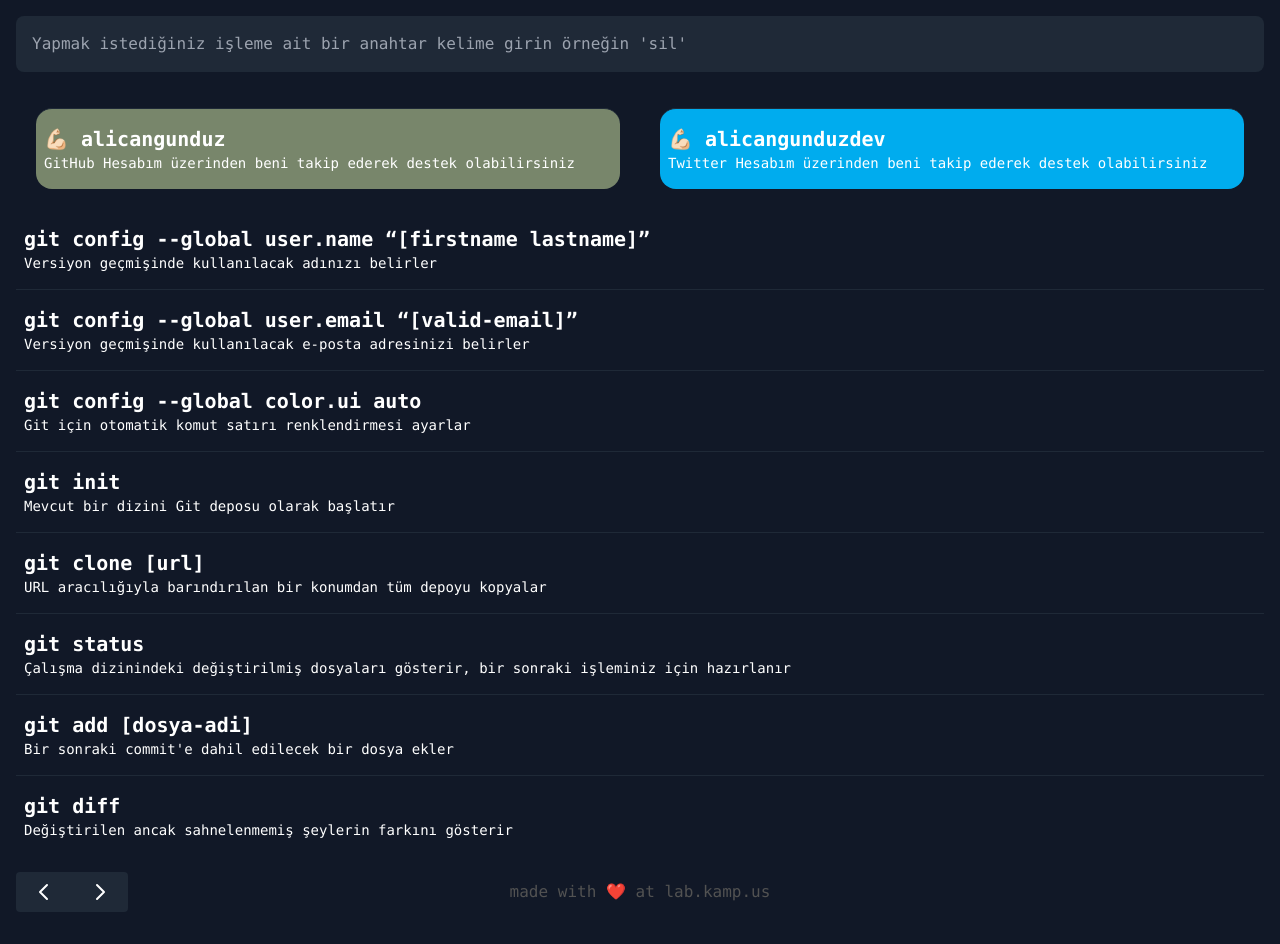
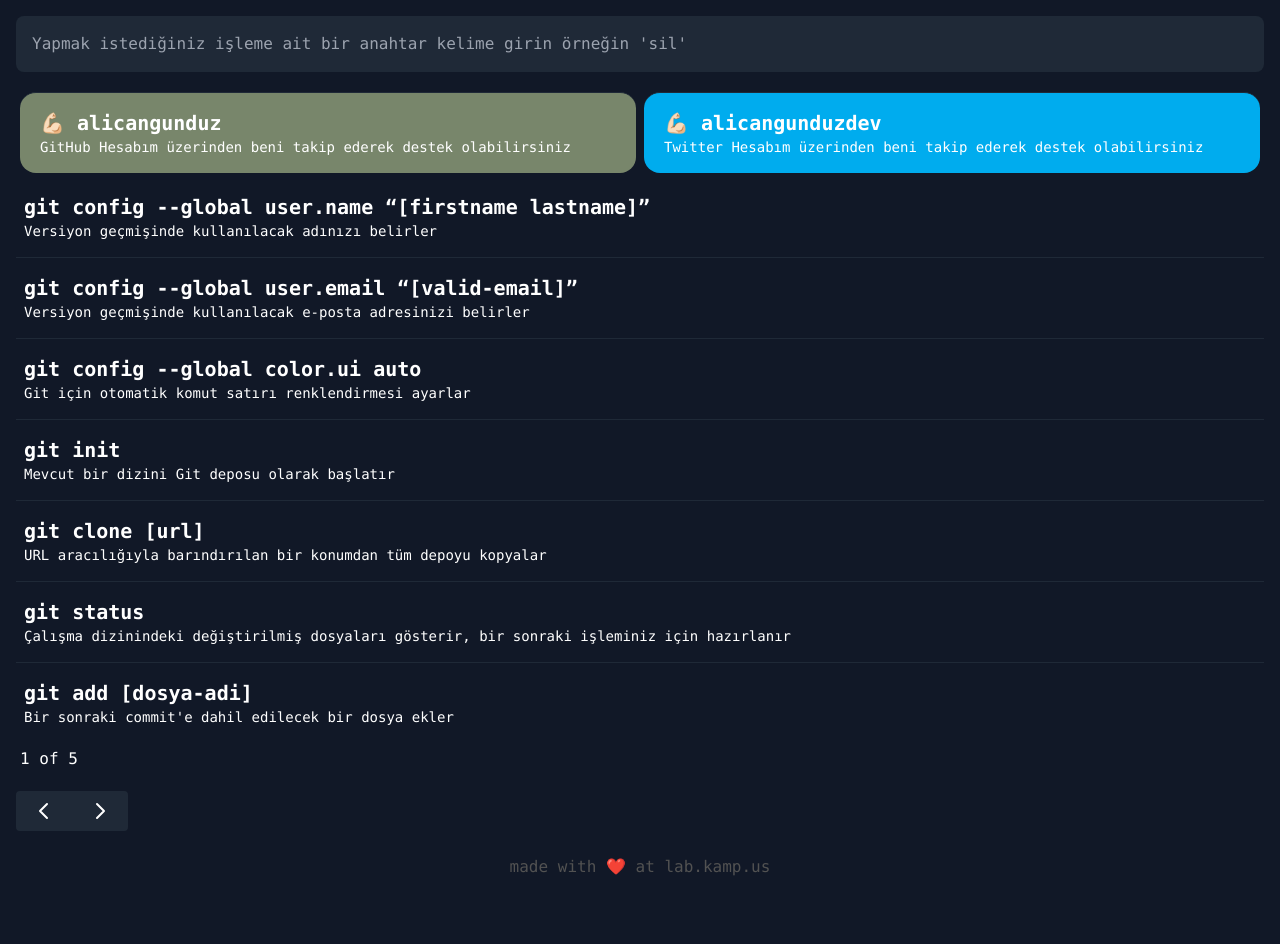
Before and after one commit to alicangunduz/git-cheatsheet-tr, a plain HTML site: page index.html in a window 1280 px wide. After the commit the page ends 919 px from the top, so only its background shows below. Drawn offline with nearby package versions, Linux system fonts and the light colour scheme.

Commit message:
added location to pagination structure

```diff
--- a/index.html
+++ b/index.html
@@ -18,10 +18,10 @@
                 id="searchBox">
         </div>
         <ul class="flex divide-y divide-gray-800 justify-between" id="prAlani">
-            <a href="https://github.com/alicangunduz"><li class="py-4 bg-[#78866b] rounded-2xl m-5 w-2/4" id="line">
+            <a href="https://github.com/alicangunduz"><li class="py-4 bg-[#78866b] rounded-2xl m-1 p-3 w-2/4" id="line">
                 <div class="ml-2 text-xl font-bold select-all ">💪🏻 alicangunduz<p class="text-sm font-thin select-none">GitHub Hesabım üzerinden beni takip ederek destek olabilirsiniz</p></div>
             </a></li>
-         <a href="https://twitter.com/alicangunduzdev">   <li class="py-4 bg-[#00ACEE] rounded-2xl m-5 w-2/4" id="line">
+         <a href="https://twitter.com/alicangunduzdev">   <li class="py-4 bg-[#00ACEE] rounded-2xl m-1 p-3 w-2/4" id="line">
                 <div class="ml-2 text-xl font-bold select-all ">💪🏻 alicangunduzdev <p class="text-sm font-thin select-none">Twitter Hesabım üzerinden beni takip ederek destek olabilirsiniz</p></div>
             </a></li>
         </ul>
@@ -30,7 +30,8 @@
         </ul>
     </div>
     <!-- pagination kutulari -->
-    <div class="fixed flex justify-center mt-4">
+    <p id="currentPage" class="flex p-1"></p>
+    <div class="flex justify-start mt-4">
         <button class="bg-gray-800 hover:bg-gray-700 text-white font-bold py-2 px-4 rounded-l" id="previous">
             <svg class="w-6 h-6" fill="none" stroke-linecap="round" stroke-linejoin="round" stroke-width="2"
                 viewBox="0 0 24 24" stroke="currentColor">
--- a/main.js
+++ b/main.js
@@ -20,7 +20,8 @@ async function getCommands() {
 
 
 let currentPage = 1;
-const itemsPerPage = 8; // Number of items to show per page
+const itemsPerPage = 7; // Number of items to show per page
+let currentPageDom = document.getElementById("currentPage");
 
 async function displayCommands(page) {
     await getCommands();
@@ -28,7 +29,7 @@ async function displayCommands(page) {
     const startIndex = (page - 1) * itemsPerPage;
     const endIndex = startIndex + itemsPerPage;
     const commandsToDisplay = command.slice(startIndex, endIndex);
-
+    currentPageDom.innerText = page + " of " + Math.ceil(command.length / itemsPerPage);
     commandList.innerHTML = "";
 
     for (let i = 0; i < commandsToDisplay.length; i++) {
```
